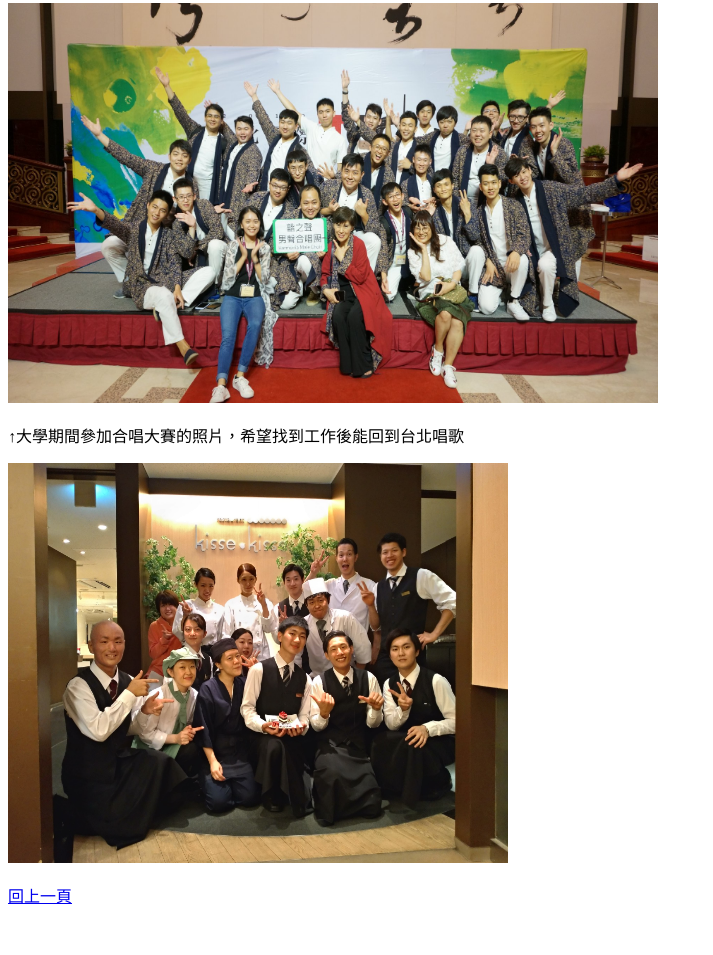
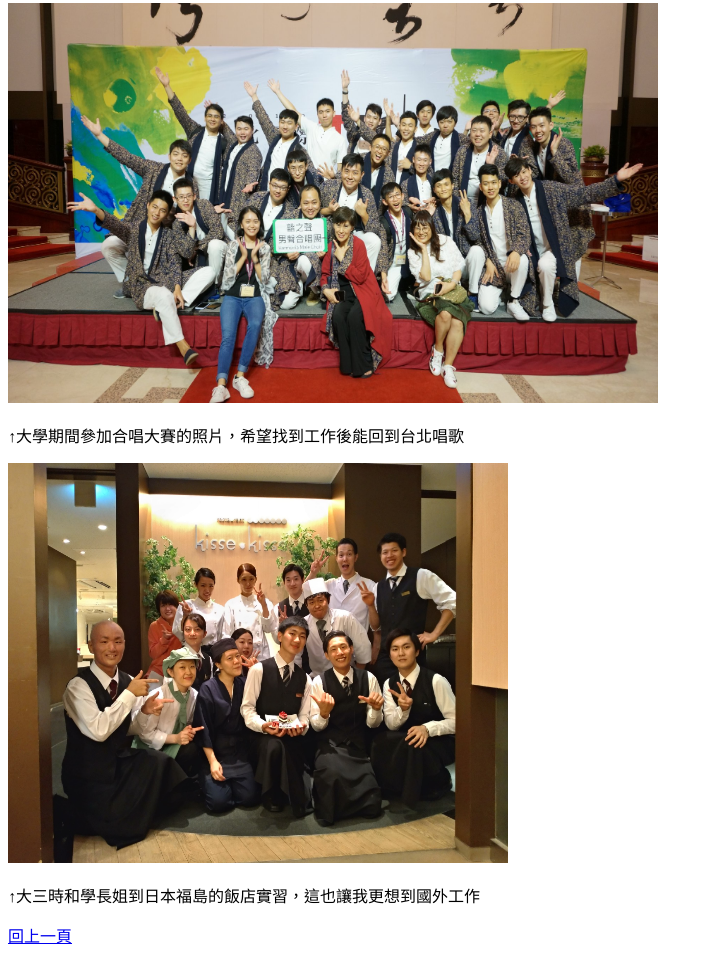
Before and after one commit to Echelon0815/Application-for-Wehelp, a plain HTML site: page 其他照片.html in a window 1280 px wide. Shown: the part 465-1420 px from the top of the page, without its empty margins (0-713 px from the left). Before the commit the page ends 1380 px from the top, so only its background shows below. Drawn offline with Linux system fonts and the light colour scheme.

Commit message:
Update 其他照片.html

```diff
--- a/其他照片.html
+++ b/其他照片.html
@@ -15,5 +15,5 @@
 <img src="國際合唱大賽合照.jpg" alt="在大學期間參加合唱團參加國際比賽" width="650px" height="400px">
 <p>↑大學期間參加合唱大賽的照片，希望找到工作後能回到台北唱歌</p>
 <img src="飯店同仁大合照.jpg" alt="在日本飯店實習結束時的大合照" width="500px" height="400px">
-<p></p>
+<p>↑大三時和學長姐到日本福島的飯店實習，這也讓我更想到國外工作</p>
 <a href="Application.html" target="self">回上一頁</a>
```
